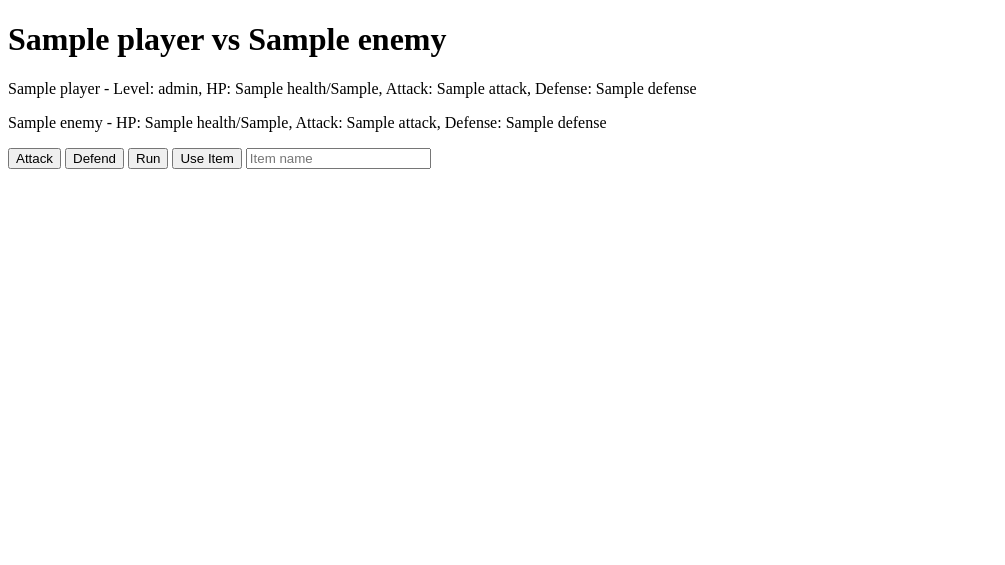
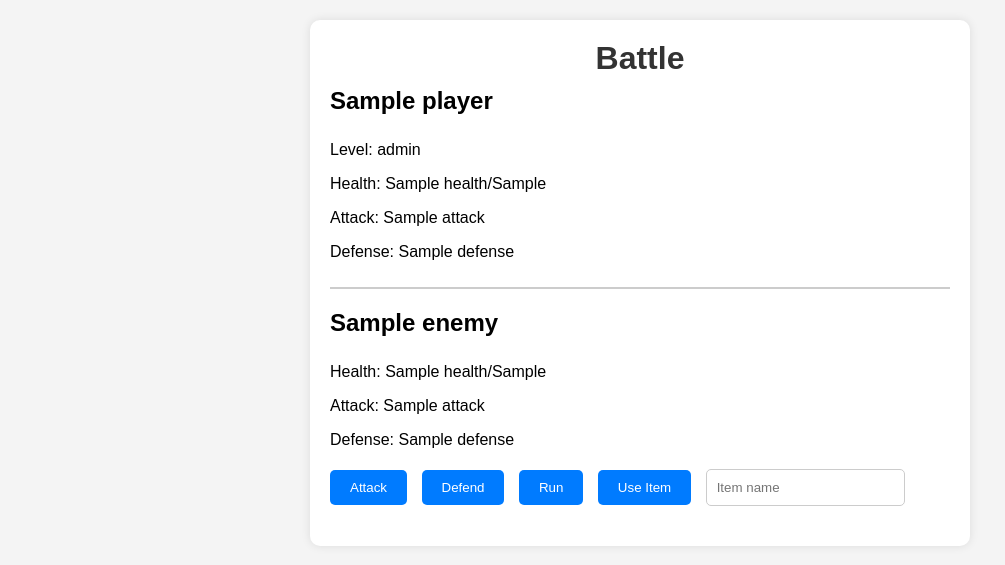
Before and after one commit to sonenhur/My-Coding-Lab, a Flask app: template templates/battle.html in a window 1280 px wide. Shown: the top 565 px of the page, without its empty margins (0-1005 px from the left). Run offline with Flask 3, Linux system fonts and the light colour scheme; the template is opened without the code that fills it: most values are stand-ins (such as "Sample title", 1, 10 or a date in 2020).

Commit message:
게임 구조 전면 수정

```diff
--- a/static/styles.css
+++ b/static/styles.css
@@ -1,25 +1,75 @@
+/* static/styles.css */
 body {
   font-family: Arial, sans-serif;
-  text-align: center;
-  margin-top: 50px;
+  background-color: #f4f4f4;
+  margin: 0;
+  padding: 20px;
+}
+
+.container {
+  width: 50%; /* Ensure consistent width */
+  margin: 0 auto; /* Center align the container */
+  background: white;
+  padding: 20px;
+  border-radius: 10px;
+  box-shadow: 0 0 10px rgba(0, 0, 0, 0.1);
 }
 
 h1 {
+  text-align: center;
   color: #333;
 }
 
-p {
-  font-size: 1.2em;
+.stats,
+.actions,
+.battle-info {
+  margin-bottom: 20px;
 }
 
-button {
-  margin: 5px;
-  padding: 10px 20px;
-  font-size: 1em;
+.stats h1,
+.stats h2 {
+  margin: 0;
+  padding-bottom: 10px;
 }
 
-input {
-  margin: 5px;
+.character-stats,
+.enemy-stats {
+  margin-bottom: 20px;
+}
+
+.character-stats {
+  border-bottom: 2px solid #ccc;
+  padding-bottom: 10px;
+}
+
+button,
+a {
+  display: inline-block;
+  margin-right: 10px;
+  padding: 10px 20px;
+  text-decoration: none;
+  color: white;
+  background-color: #007bff;
+  border: none;
+  border-radius: 5px;
+  cursor: pointer;
+}
+
+button:hover,
+a:hover {
+  background-color: #0056b3;
+}
+
+input[type="text"] {
   padding: 10px;
-  font-size: 1em;
+  border: 1px solid #ccc;
+  border-radius: 5px;
 }
+
+.character-option {
+  margin-bottom: 10px;
+}
+
+label {
+  margin-left: 10px;
+}
--- a/templates/battle.html
+++ b/templates/battle.html
@@ -4,23 +4,34 @@
   <head>
     <meta charset="UTF-8" />
     <title>Battle</title>
+    <link
+      rel="stylesheet"
+      type="text/css"
+      href="{{ url_for('static', filename='styles.css') }}"
+    />
   </head>
   <body>
-    <h1>{{ player.name }} vs {{ enemy.name }}</h1>
-    <p>
-      {{ player.name }} - Level: {{ player.level }}, HP: {{ player.health }}/{{
-      player.max_health }}, Attack: {{ player.attack }}, Defense: {{
-      player.defense }}
-    </p>
-    <p>
-      {{ enemy.name }} - HP: {{ enemy.health }}/{{ enemy.max_health }}, Attack:
-      {{ enemy.attack }}, Defense: {{ enemy.defense }}
-    </p>
-
+    <div class="container">
+      <div class="stats">
+        <h1>Battle</h1>
+        <div class="character-stats">
+          <h2>{{ player.name }}</h2>
+          <p>Level: {{ player.level }}</p>
+          <p>Health: {{ player.health }}/{{ player.max_health }}</p>
+          <p>Attack: {{ player.attack }}</p>
+          <p>Defense: {{ player.defense }}</p>
+        </div>
+        <div class="enemy-stats">
+          <h2>{{ enemy.name }}</h2>
+          <p>Health: {{ enemy.health }}/{{ enemy.max_health }}</p>
+          <p>Attack: {{ enemy.attack }}</p>
+          <p>Defense: {{ enemy.defense }}</p>
+        </div>
+      </div>
+      <div class="battle-info">
         {% if message %}
         <p>{{ message }}</p>
         {% endif %}
-
         <form action="{{ url_for('action') }}" method="post">
           <button type="submit" name="action" value="attack">Attack</button>
           <button type="submit" name="action" value="defend">Defend</button>
@@ -28,5 +39,7 @@
           <button type="submit" name="action" value="item">Use Item</button>
           <input type="text" name="item_name" placeholder="Item name" />
         </form>
+      </div>
+    </div>
   </body>
 </html>
```
Also changed, not shown: templates/character_selection.html (+33 -10 lines), templates/index.html (+11 -1 lines), templates/result.html (+7 -0 lines). Lines whose indentation alone changed are shown as unchanged.
